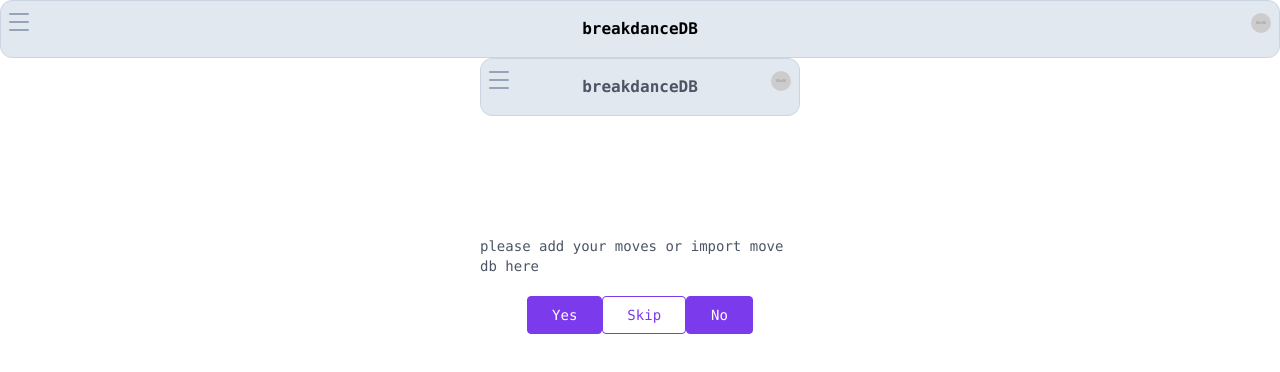
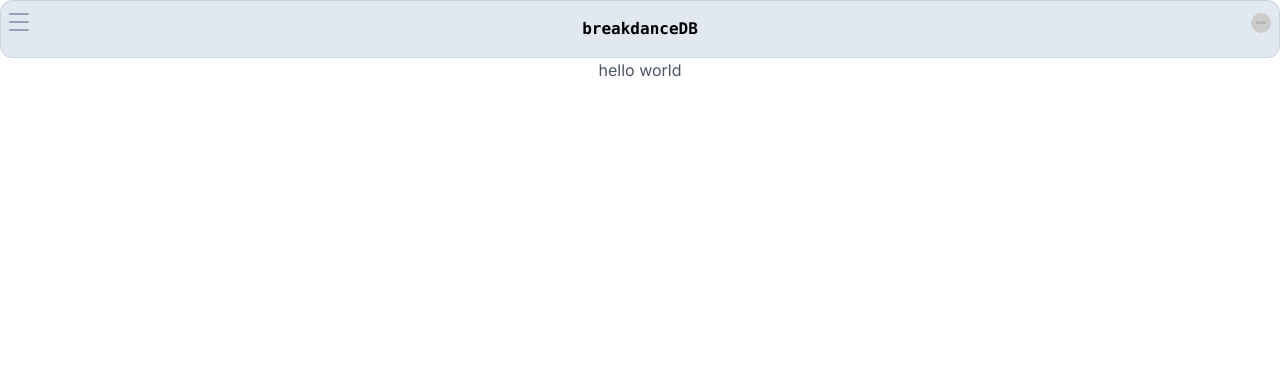
Before and after one commit to volaix/breakdancedb, a Next.js app: page / in a window 1280 px wide. Shown: the top 372 px of the page. Built offline with nearby package versions, Linux system fonts and the light colour scheme.

Commit message:
updated home

```diff
--- a/src/app/page.tsx
+++ b/src/app/page.tsx
@@ -10,155 +10,9 @@ import {
   setLocalStorageGlobal,
 } from './_utils/accessLocalStorage'
 import Image from 'next/image'
+import React from 'react'
 
-//------------------------local utils------------------------------
-const getRandomItem = (items: string[]) =>
-  items[Math.floor(Math.random() * items.length)]
 
-//------------------------localtypes-------------------------------
-type Learning = Flow | null
-//------------------------components-------------------------------
-/**
- * Renders an Image with some text below for each one of the flows
- * @param
- * @returns
- */
-const RenderMove = ({ move }: { move: string }) => {
-  //----------------------------render-----------------------------
-  return (
-    <>
-      {move && (
-        <div className="flex w-full flex-col items-center bg-slate-300 py-3 dark:bg-gray-900">
-          <Image
-            width="600"
-            height="400"
-            className="w-5/6 w-full"
-            alt="move name"
-            src={'https://dummyimage.com/600x400/000/fff'}
-          />
-          <div className="capitalize text-black dark:text-white">{move}</div>
-        </div>
-      )}
-    </>
-  )
+export default function RenderHome () {
+  return (<div>hello world</div>)
 }
-
-//----------------------------mainrender--------------------------
-/*
- * Renders 3 moves with 3 buttons at the bottom.
- */
-export default function Home() {
-  //-----------------------------state-----------------------------
-  const [accessToLocalStorage, setAccessToLocalStorage] = useState(false)
-  //userMoves here is global moves from local storage
-  const [userMoves, setUserMoves] = useState<string[]>([])
-  //learning refers to "what will be displayed" and is RNG set
-  const [learning, setLearning] = useState<Learning>(null)
-  const displayMoves = learning && userMoves.length > 0
-
-  //---------------------------hooks---------------------------------
-  //checks if has access to localstorage
-  useLocalStorage(setAccessToLocalStorage)
-
-  //Populate existing moves
-  useEffect(() => {
-    setUserMoves(getLocalStorageGlobal[lsUserMoves](accessToLocalStorage))
-  }, [accessToLocalStorage])
-
-  //sets learning to random
-  const setLearningToRandom = (moves: string[]) => {
-    setLearning({
-      entryMove: getRandomItem(moves),
-      keyMove: getRandomItem(moves),
-      exitMove: getRandomItem(moves),
-    })
-  }
-
-  //on mount setLearning
-  useEffect(() => {
-    //TODO: Learn moves according to algorithm
-    setLearningToRandom(userMoves)
-  }, [userMoves])
-
-  //-------------------------handlers--------------------------------
-
-  //update local storage when user clicks yes
-  const onClickYes = () => {
-    //validation for if there is a flow displayed
-    if (learning) {
-      //updates localstorage with the added flow
-      setLocalStorageGlobal[lsFlows](
-        [...getLocalStorageGlobal[lsFlows](accessToLocalStorage), learning],
-        accessToLocalStorage,
-      )
-    } else {
-      console.log('cannot find move currently being learned')
-    }
-
-    setLearningToRandom(userMoves)
-    //FEATURE: celebration UI element.
-    //FEATURE:  popup on 5 star rating for each move multi select
-    //FEATURE: have refresh UI feeling
-  }
-  const onClickSkip = () => {
-    //FEATURE: have refresh UI feeling
-    setLearningToRandom(userMoves)
-  }
-  const onClickNo = () => {
-    setLearningToRandom(userMoves)
-    //FEATURE: have refresh UI feeling
-    //FEATURE: Have multiselect appear on where user could not complete. If none are selected then never show the flow combination again.
-    //FEATURE: Delete entry if you have it in flows
-  }
-
-  //FEATURE Filters for categories (not yet built)
-  //FEATURE Categories
-  return (
-    <main>
-      <RenderHeader />
-      <div
-        className="z-10
-   mt-20 flex w-full max-w-xs flex-col items-center items-center justify-between font-mono text-sm dark:text-gray-600 "
-      >
-        <div className="mt-10">
-          {displayMoves && (
-            <>
-              <RenderMove move={learning['entryMove']} />
-              <RenderMove move={learning['keyMove']} />
-              <RenderMove move={learning['exitMove']} />
-            </>
-          )}
-          {displayMoves || (
-            <div>please add your moves or import move db here</div>
-          )}
-        </div>
-        <div className="flex justify-evenly px-2 py-5">
-          {/* FEATURE on click yes, pop up some celebration. also a rating system on how good it was overall
-          how good each move was
-          and how good each transition was
-          i.e. overall + ea move + ea trans = 7 ratings total
-          */}
-          <a
-            onClick={onClickYes}
-            className="rounded border border-violet-600 bg-violet-600 px-6 py-2 text-center text-white "
-          >
-            Yes
-          </a>
-
-          <a
-            onClick={onClickSkip}
-            className="rounded border border-violet-600 px-6 py-2 text-center text-violet-600"
-          >
-            Skip
-          </a>
-          <a
-            onClick={onClickNo}
-            className="rounded border border-violet-600 bg-violet-600 px-6 py-2 text-center text-white"
-          >
-            No
-          </a>
-        </div>
-      </div>
-    </main>
-  )
-}
```
